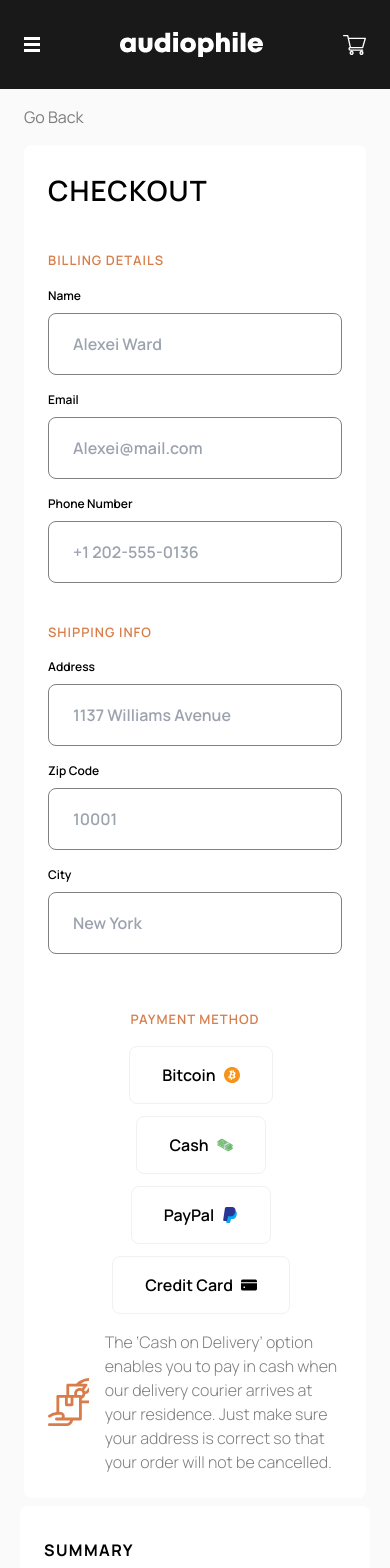
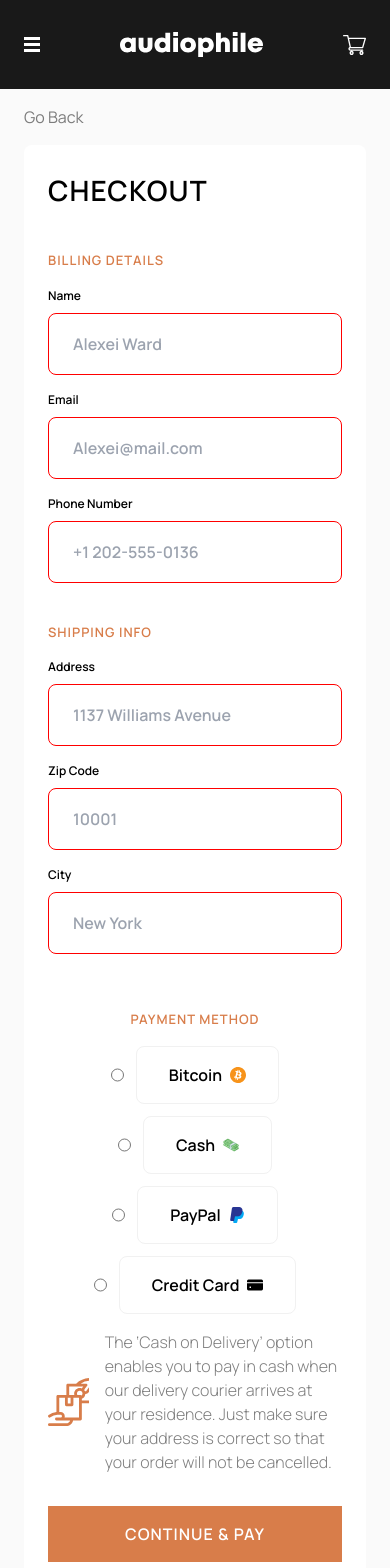
Before and after one commit to bvldares/Audiophile-E-Commerce, a React (Vite) app: page /checkout in a window 390 px wide. Shown: the top 1568 px of the page. Built offline with nearby package versions, Linux system fonts and the light colour scheme.

Commit message:
cart fixed
tomorrow last check before deploy

```diff
--- a/src/App.jsx
+++ b/src/App.jsx
@@ -6,6 +6,8 @@ import Home from "./Pages/Home"
 import Checkout from "./Pages/Checkout"
 import ProductDetail from "./Pages/ProductDetail"
 import Headphones from "./Pages/Headphones"
+import ScrollComponent from "./Components/ScrollComponent"
+
 
 export default function App() {
 
@@ -21,27 +23,30 @@ export default function App() {
 
   useEffect(()=>{
     let sum = 0
-    cartArray.map(item=> sum = sum + item.price)
+    cartArray.map(item=> sum = sum + item.price * item.count)
     setTotal(sum)
   },[cartArray])
 
   const device = size > 1024 ? "desktop" : size > 768 ? "tablet" : "mobile"
 
   function addToCart(currentArr, count){
-    setCartArray(prev=> [...prev, {id:currentArr.id, name:currentArr.name, price: currentArr.price, img:currentArr.image.mobile , count: count}])
+    const existingEl = cartArray.find(item=> item.id == currentArr.id)
+    if(existingEl == undefined) setCartArray(prev=>[...prev, {id:currentArr.id, img: currentArr.image.mobile, name:currentArr.cartname, count:count, price:currentArr.price}])
+    else setCartArray(prev => prev.map(item => item.id == currentArr.id ? {...item, count: count}: item))
   }
 
   function cleanCart(){setCartArray([])}
 
   return(
     <div className="bg-light-grey">
+    <ScrollComponent />
     <Header size={size} cart={cartArray} total={total} cleanCart={cleanCart} />
     <div  className="mx-auto">
       <Routes>
           <Route exact path="/" element={<Home size={device} />} />
           <Route path="/:productSlug" element={<ProductDetail size={device} addToCart={addToCart} />} />
           <Route path="/product/:productCategory" element={<Headphones size={device} /> }/>
-          <Route path="/checkout" element={<Checkout total={total} cart={cartArray} />} />
+          <Route path="/checkout" element={<Checkout total={total} cart={cartArray} clear={cleanCart} />} />
       </Routes>
     </div>
     <Footer />
--- /dev/null
+++ b/src/Components/ScrollComponent.jsx
@@ -0,0 +1,11 @@
+
+import { useEffect } from "react";
+import { useLocation } from "react-router";
+
+export default function ScrollComponent(){
+    const {pathname} = useLocation()
+
+    useEffect(()=>{
+        window.scrollTo(0,0);
+    },[pathname])
+}
--- a/src/Pages/Checkout.jsx
+++ b/src/Pages/Checkout.jsx
@@ -1,19 +1,53 @@
 import { useState } from "react";
-import { Link } from "react-router-dom";
+import { Link, useNavigate } from "react-router-dom";
 
 
-export default function Checkout({total,cart}){
+export default function Checkout({total,cart,clear}){
 
+    const navigate = useNavigate()
     const [name,setName] = useState("")
     const [mail,setMail] = useState("")
     const [phone, setPhone] = useState("")
     const [address, setAddress] = useState("")
     const [zip, setZip] = useState("")
     const [city, setCity] = useState("")
-    const [country, setCountry] = useState("")
     const [method, setMethod] = useState("cash")
+    const [dialog, setDialog] = useState(false)
 
-    console.log(cart)
+    const openModal = (e) =>{
+    const input = document.querySelector("input")
+
+
+    if(input.value != ""){
+        document.querySelector("dialog").showModal()
+        setTimeout(()=>{
+            navigate("/")
+
+        },3000)
+    }
+    }
+    const handleClose = () => {document.querySelector("dialog").close()}
+
+
+
+
+
+    const cartEl = cart.map(item=>{
+        return (
+            <div className="flex w-full items-center" key={item.id}>
+                <img className="w-[64px] h-[64px] rounded-lg object-cover" src={item.img} alt={item.name} />
+                <div className="ml-4 flex w-full items-center justify-between gap-10">
+                    <div>
+                        <Link className="text-[15px] font-bold ">{item.name}</Link>
+                        <h5 className="text-sm font-semibold opacity-50">${item.price}</h5>
+                    </div>
+                    <p>x{item.count}</p>
+                </div>
+            </div>
+        )
+    })
+
+
     return (
         <main>
             <Link className="mx-2 md:mx-6 xl:mx-0 p-4 inline-block opacity-50 cursor-pointer" to="/">Go Back</Link>
@@ -25,16 +59,16 @@ export default function Checkout({total,cart}){
                         <div className="flex flex-col md:flex-row gap-4 justify-between">
                             <div className="flex flex-col items-start gap-2 w-full">
                                 <label className="text-[12px]" htmlFor="name">Name</label>
-                                <input className="py-[18px] px-6 border  rounded-lg w-full border-[grey] invalid:border-[red]" placeholder="Alexei Ward" type="text" id="name" value={name} onChange={(e)=>setName(e.target.value)} />
+                                <input className="py-[18px] px-6 border  rounded-lg w-full border-[grey] invalid:border-[red]" placeholder="Alexei Ward" type="text" id="name" value={name} onChange={(e)=>setName(e.target.value)} required />
                             </div>
                             <div className="flex flex-col items-start gap-2 w-full">
                                 <label className="text-[12px]" htmlFor="email">Email</label>
-                                <input className="py-[18px] px-6 border border-[grey] rounded-lg w-full invalid:border-[red]" value={mail} onChange={(e)=>setMail(e.target.value)} placeholder="Alexei@mail.com"/>
+                                <input className="py-[18px] px-6 border border-[grey] rounded-lg w-full invalid:border-[red]" value={mail} onChange={(e)=>setMail(e.target.value)} placeholder="Alexei@mail.com" required/>
                             </div>
                         </div>
                         <div className="flex flex-col gap-2 items-start mt-4">
                             <label className="text-[12px]" htmlFor="phone">Phone Number</label>
-                            <input className="py-[18px] px-6 border rounded-lg w-full md:w-1/2 border-[grey]" value={phone} type="number" onChange={(e)=>setPhone(e.target.value)} placeholder="+1 202-555-0136" />
+                            <input className="py-[18px] px-6 border rounded-lg w-full md:w-1/2 border-[grey] invalid:border-[red]" value={phone} type="number" onChange={(e)=>setPhone(e.target.value)} placeholder="+1 202-555-0136" required />
                         </div>
                     </fieldset>
 
@@ -42,16 +76,16 @@ export default function Checkout({total,cart}){
                     <fieldset> {/*ADDRESS SECTION*/}
                         <div className="flex flex-col gap-2 items-start mt-4">
                             <label className="text-[12px]" htmlFor="address">Address</label>
-                            <input className="py-[18px] px-6 border rounded-lg w-full border-[grey] " value={address} type="text" onChange={(e)=>setAddress(e.target.value)} placeholder="1137 Williams Avenue" required />
+                            <input className="py-[18px] px-6 border rounded-lg w-full border-[grey]  invalid:border-[red]" value={address} type="text" onChange={(e)=>setAddress(e.target.value)} placeholder="1137 Williams Avenue" required />
                         </div>
                         <div className="flex flex-col sm:flex-row my-4 gap-4">
                             <div className="flex flex-col items-start gap-2" >
                                 <label className="text-[12px]" htmlFor="zip">Zip Code</label>
-                                <input className="py-[18px] px-6 border rounded-lg w-full border-[grey]" value={zip} onChange={(e)=>setZip(e.target.value)} placeholder="10001"  required />
+                                <input className="py-[18px] px-6 border rounded-lg w-full border-[grey] invalid:border-[red]" id="zip" value={zip} onChange={(e)=>setZip(e.target.value)} placeholder="10001"  required />
                             </div>
                             <div className="flex flex-col items-start gap-2">
-                                <label className="text-[12px]" htmlFor="zip">City</label>
-                                <input className="py-[18px] px-6 border rounded-lg w-full border-[grey]" value={city} onChange={(e)=>setCity(e.target.value)} placeholder="New York"  required/>
+                                <label className="text-[12px]" htmlFor="city">City</label>
+                                <input className="py-[18px] px-6 border rounded-lg w-full border-[grey] invalid:border-[red]" id="city"  value={city} onChange={(e)=>setCity(e.target.value)} placeholder="New York"  required/>
                             </div>
                         </div>
                     </fieldset>
@@ -59,21 +93,21 @@ export default function Checkout({total,cart}){
                     <h4 className="text-terra text-[13px] tracking-[1px] uppercase mt-10 mb-4 text-center sm:text-left">Payment Method</h4>
                     <fieldset className="flex flex-col items-center gap-3 sm:grid sm:grid-cols-2 xl:flex xl:flex-row sm:justify-between whitespace-nowrap">
                         <div className="flex gap-3 w-fit ">
-                            <input className="appearance-none" type="radio" name="payment-method" id="bitcoin"  onChange={(e)=>setMethod(e.target.id)} />
+                            <input className="invalid:border-[red]"  type="radio" name="payment-method" required id="bitcoin"  onChange={(e)=>setMethod(e.target.id)} />
                             <label className="flex gap-2 items-center  border border-grey checked:border-red px-8 py-4 rounded-lg" htmlFor="bitcoin">Bitcoin <svg className="w-[1rem]" viewBox="0.004 0 64 64" xmlns="http://www.w3.org/2000/svg" fill="#000000"><g id="SVGRepo_bgCarrier" strokeWidth="0"></g><g id="SVGRepo_tracerCarrier" strokeLinecap="round" strokeLinejoin="round"></g><g id="SVGRepo_iconCarrier"><path d="M63.04 39.741c-4.274 17.143-21.638 27.575-38.783 23.301C7.12 58.768-3.313 41.404.962 24.262 5.234 7.117 22.597-3.317 39.737.957c17.144 4.274 27.576 21.64 23.302 38.784z" fill="#f7931a"></path><path d="M46.11 27.441c.636-4.258-2.606-6.547-7.039-8.074l1.438-5.768-3.512-.875-1.4 5.616c-.922-.23-1.87-.447-2.812-.662l1.41-5.653-3.509-.875-1.439 5.766c-.764-.174-1.514-.346-2.242-.527l.004-.018-4.842-1.209-.934 3.75s2.605.597 2.55.634c1.422.355 1.68 1.296 1.636 2.042l-1.638 6.571c.098.025.225.061.365.117l-.37-.092-2.297 9.205c-.174.432-.615 1.08-1.609.834.035.051-2.552-.637-2.552-.637l-1.743 4.02 4.57 1.139c.85.213 1.683.436 2.502.646l-1.453 5.835 3.507.875 1.44-5.772c.957.26 1.887.5 2.797.726L27.504 50.8l3.511.875 1.453-5.823c5.987 1.133 10.49.676 12.383-4.738 1.527-4.36-.075-6.875-3.225-8.516 2.294-.531 4.022-2.04 4.483-5.157zM38.087 38.69c-1.086 4.36-8.426 2.004-10.807 1.412l1.928-7.729c2.38.594 10.011 1.77 8.88 6.317zm1.085-11.312c-.99 3.966-7.1 1.951-9.083 1.457l1.748-7.01c1.983.494 8.367 1.416 7.335 5.553z" fill="#ffffff"></path></g></svg> </label>
                         </div>
                         <div className="flex gap-3  w-fit rounded-lg">
-                            <input className="appearance-none" type="radio" name="payment-method" id="cash" onChange={(e)=>setMethod(e.target.id)} />
+                            <input className="invalid:border-[red]" type="radio" name="payment-method" required id="cash" onChange={(e)=>setMethod(e.target.id)} />
                             <label className="flex gap-2 items-center  border border-grey checked:border-red px-8 py-4 rounded-lg" htmlFor="cash">Cash<img src="/public/assets/money.png" alt="" /></label>
                         </div>
 
                         <div className="flex gap-3  w-fit rounded-lg">
-                            <input className="appearance-none" type="radio" name="payment-method" id="paypal" onChange={(e)=>setMethod(e.target.id)} />
+                            <input className="invalid:border-[red]" type="radio" name="payment-method"  required id="paypal" onChange={(e)=>setMethod(e.target.id)} />
                             <label className="flex gap-2 items-center  border border-grey checked:border-red px-8 py-4 rounded-lg" htmlFor="paypal">PayPal<img className="w-[16px]" src="/public/assets/paypal.png" alt=""/></label>
                         </div>
 
                         <div className="flex gap-3  w-fit rounded-lg">
-                            <input className="appearance-none" type="radio" name="payment-method" id="creditcard" onChange={(e)=>setMethod(e.target.id)} />
+                            <input className="invalid:border-red" type="radio" name="payment-method" required id="creditcard" onChange={(e)=>setMethod(e.target.id)} />
                             <label className="flex gap-2 items-center  border border-grey checked:border-red px-8 py-4 rounded-lg" htmlFor="creditcard">Credit Card<img className="w-[16px]" src="/public/assets/credit-card.png" alt=""/></label>
                         </div>
 
@@ -89,13 +123,20 @@ export default function Checkout({total,cart}){
                             </div>
                         }
 
+                    <button className="py-4 mt-8 text-center w-full uppercase bg-terra hover:bg-terra-light text-white font-semibold tracking-[1px]" onClick={openModal}>Continue & pay</button>
+
 
                 </form>
+
+
+
+
+
                 <section className="py-8 px-6 md:p-8 flex flex-col min-w-[350px] bg-white rounded-lg">
                     <h3 className="uppercase tracking-[1.4px] mb-9 font-bold">Summary</h3>
 
-                    <div>
-
+                    <div className="flex flex-col gap-5 mb-8">
+                        {cartEl}
                     </div>
 
                     <div className="flex justify-between items-center mb-2">
@@ -114,8 +155,29 @@ export default function Checkout({total,cart}){
                         <h4 className="opacity-50 uppercase text-[15px]">Grand Total</h4>
                         <p className="font-bold text-lg text-terra">€ {total + (cart.length * 20)}</p>
                     </div>
-                    <button className="py-4 text-center w-full uppercase bg-terra hover:bg-terra-light text-white font-semibold tracking-[1px]">Continue & pay</button>
                 </section>
+
+                <dialog  className="absolute p-8 border border-grey rounded-lg backdrop:bg-black backdrop:opacity-80" isOpen={dialog} onClose={handleClose}>
+                    <img className="w-[64px]" src="/assets/checkout/icon-order-confirmation.svg" alt="done icon" />
+                    <h1 className="text-2xl md:text-[32px] leading-9 tracking-[1.14px] font-semibold uppercase mt-4">Thank you <br /> for your order</h1>
+                    <small className="text-[15px]">you will receive an email confirmation shortly</small>
+                    <div className="flex flex-col lg:flex-row lg:mb-6">
+                        <div className="mt-6 lg:mt-0 bg-[#e2e2e2] p-6 rounded-t-lg  lg:rounded-t-none lg:rounded-l-lg lg:rounded-tl-lg flex flex-col gap-3 ">
+                            {cartEl[0]}
+
+                            {cart.length > 1 &&
+                                <div className="text-center mt-3 ounded-b-lg border-t border-grey pt-6 ">
+                                    <p className="opacity-50 font-semibold">And other {cart.length -1} item(s) </p>
+                                </div>
+                            }
+                        </div>
+                        <div className="flex flex-col gap-2 bg-[#191919] text-[#d3d3d3] p-6 rounded-b-lg lg:rounded-b-none lg:rounded-br-lg lg:rounded-r-lg mb-6 lg:mb-0">
+                            <p className="uppercase tracking-[1.14px]">Grand Total</p>
+                            <h3 className="text-white">${total}</h3>
+                        </div>
+                    </div>
+                    <Link className="py-4 bg-terra hover:bg-terra-light uppercase tracking-[1.14px] inline-block text-white cursor-pointer w-full text-center" to="/" onClick={clear}>Back to home</Link>
+                </dialog>
 
             </div>
         </main>
--- a/src/Pages/Home.jsx
+++ b/src/Pages/Home.jsx
@@ -11,9 +11,10 @@ export default function Home(props){
         <main>
             <section className="bg-light-black">
                 <div className={` max-w-[1100px] mx-auto  flex flex-col items-center  lg:items-start lg:text-left pt-14 pb-28 px-6 lg:px-10 xl:px-0 text-center text-white
-                     bg-[url('/assets/home/mobile/image-header.jpg')] bg-[center] bg-cover bg-no-repeat bg-origin-content lg:bg-contain lg:bg-right
+                     bg-[url('/assets/home/mobile/image-header.jpg')] bg-[center] bg-cover bg-no-repeat bg-origin-content
                      md:bg-[url('/assets/home/tablet/image-header.jpg')]
-                     lg:bg-[url('/assets/home/desktop/image-header.jpg')]"
+                     lg:bg-[url('/assets/home/desktop/image-header.jpg')] lg:bg-contain" lg:bg-[150px_-100px] xl:bg-[150px_-150px]
+                    bg-[#191919]
                 `}>
                     <span className="tracking-[10px] text-[.875rem] uppercase opacity-50 z-0">New Product</span>
                     <h1 className="text-4xl md:text-[56px] md:leading-[58px] font-bold tracking-wider uppercase mt-4 mb-6">XX99 Mark II <br /> Headphones</h1>
--- a/src/Pages/ProductDetail.jsx
+++ b/src/Pages/ProductDetail.jsx
@@ -25,14 +25,12 @@ export default function ProductDetail(props){
 
 
 
-
-
     return (
         <main className="px-6 md:px-10 xl:px-0 max-w-[1100px] mx-auto lg:mt-20">
             <Link className="py-3 inline-block opacity-50" to="/">Go Back</Link>
             <section className="flex flex-col gap-8 md:flex-row md:justify-between md:gap-16 lg:gap-8 mb-20 md:mb-[120px] lg:mb-40"  > {/*Hero Section */}
                 <img className="rounded-lg md:max-w-[281px] lg:max-w-[540px]"  src={props.size === "desktop" ? currentProduct.image.desktop : props.size == "tablet" ? currentProduct.image.tablet : currentProduct.image.mobile} alt="product img" />
-                <div className="flex flex-col justify-center ">
+                <div className="flex flex-col justify-center ]">
                     {currentProduct.new && <h3 className="text-terra tracking-[10px]">NEW PRODUCT</h3>}
                     <h1 className="text-3xl lg:text-[42px] lg:leading-10 font-bold tracking-[1.4px] my-6 md:mt-4 w-2/3 uppercase    " >{currentProduct.name}</h1>
                     <p className="max-w-[459px]">{currentProduct.description}</p>
--- a/src/data.json
+++ b/src/data.json
@@ -3,6 +3,7 @@
     "id": 1,
     "slug": "yx1-earphones",
     "name": "YX1 Wireless Earphones",
+    "cartname": "YX1",
     "image": {
       "mobile": "./assets/product-yx1-earphones/mobile/image-product.jpg",
       "tablet": "./assets/product-yx1-earphones/tablet/image-product.jpg",
@@ -91,6 +92,7 @@
     "id": 2,
     "slug": "xx59-headphones",
     "name": "XX59 Headphones",
+    "cartname": "XX59",
     "image": {
       "mobile": "./assets/product-xx59-headphones/mobile/image-product.jpg",
       "tablet": "./assets/product-xx59-headphones/tablet/image-product.jpg",
@@ -175,6 +177,7 @@
     "id": 3,
     "slug": "xx99-mark-one-headphones",
     "name": "XX99 Mark I Headphones",
+    "cartname": "XX99 Mark I",
     "image": {
       "mobile": "./assets/product-xx99-mark-one-headphones/mobile/image-product.jpg",
       "tablet": "./assets/product-xx99-mark-one-headphones/tablet/image-product.jpg",
@@ -259,6 +262,7 @@
     "id": 4,
     "slug": "xx99-mark-two-headphones",
     "name": "XX99 Mark II Headphones",
+    "cartname": "XX99 Mark II",
     "image": {
       "mobile": "./assets/product-xx99-mark-two-headphones/mobile/image-product.jpg",
       "tablet": "./assets/product-xx99-mark-two-headphones/tablet/image-product.jpg",
@@ -347,6 +351,7 @@
     "id": 5,
     "slug": "zx7-speaker",
     "name": "ZX7 Speaker",
+    "cartname": "ZX7",
     "image": {
       "mobile": "./assets/product-zx7-speaker/mobile/image-product.jpg",
       "tablet": "./assets/product-zx7-speaker/tablet/image-product.jpg",
@@ -435,6 +440,7 @@
     "id": 6,
     "slug": "zx9-speaker",
     "name": "ZX9 Speaker",
+    "cartname": "ZX9",
     "image": {
       "mobile": "./assets/product-zx9-speaker/mobile/image-product.jpg",
       "tablet": "./assets/product-zx9-speaker/tablet/image-product.jpg",
--- a/src/index.css
+++ b/src/index.css
@@ -49,6 +49,7 @@ body {
   min-height: 100vh;
   text-rendering: optimizeSpeed;
   line-height: 1.5;
+  scroll-behavior: smooth;
 }
 
 /* A elements that don't have a class get default styles */
@@ -83,7 +84,7 @@ select {
     animation-duration: 0.01ms !important;
     animation-iteration-count: 1 !important;
     transition-duration: 0.01ms !important;
-    scroll-behavior: auto !important;
+    scroll-behavior: smooth !important;
   }
 }
 
```
Also changed, not shown: src/Components/Header.jsx (+6 -2 lines), src/Components/ProductNavigator.jsx (+6 -6 lines).
